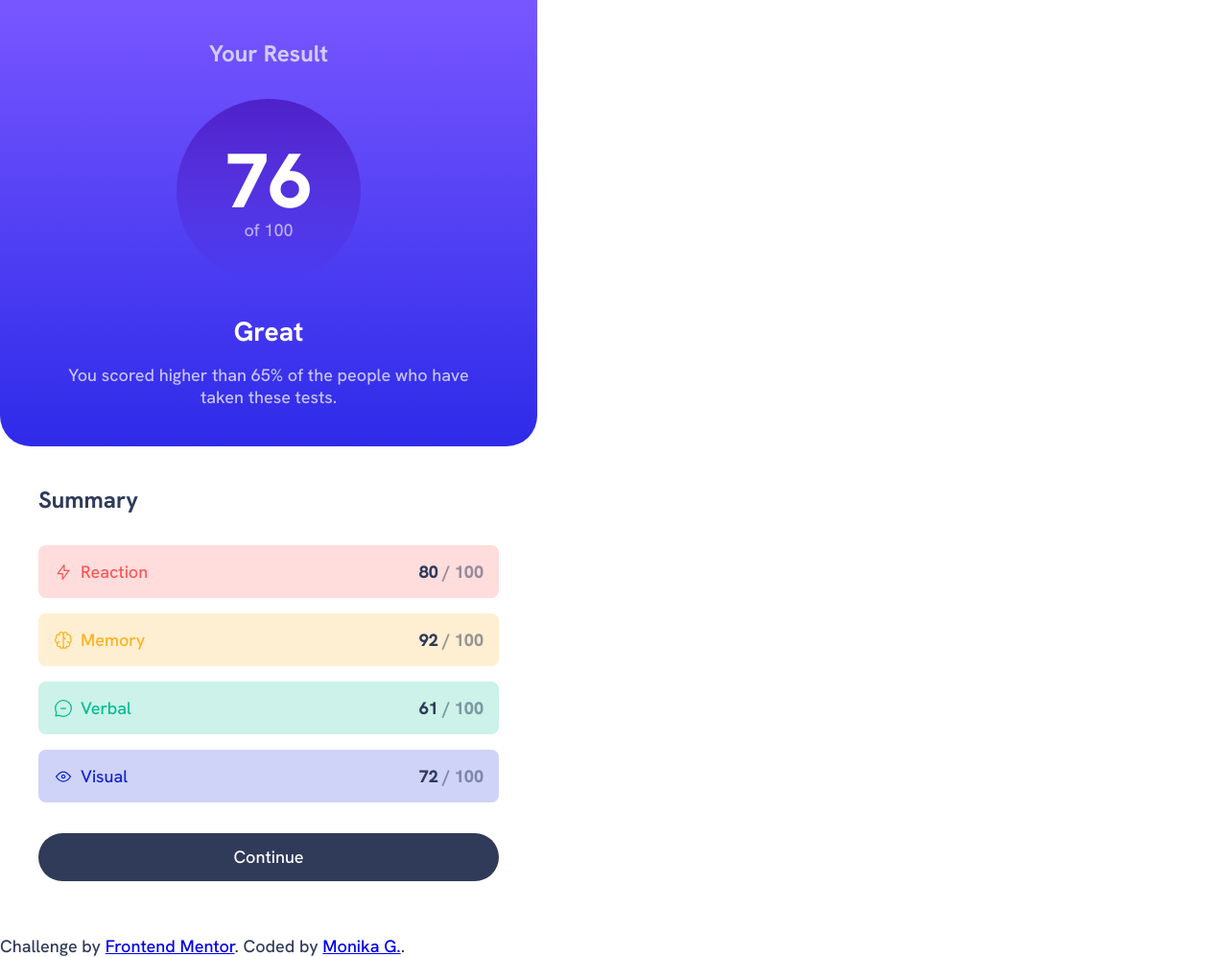
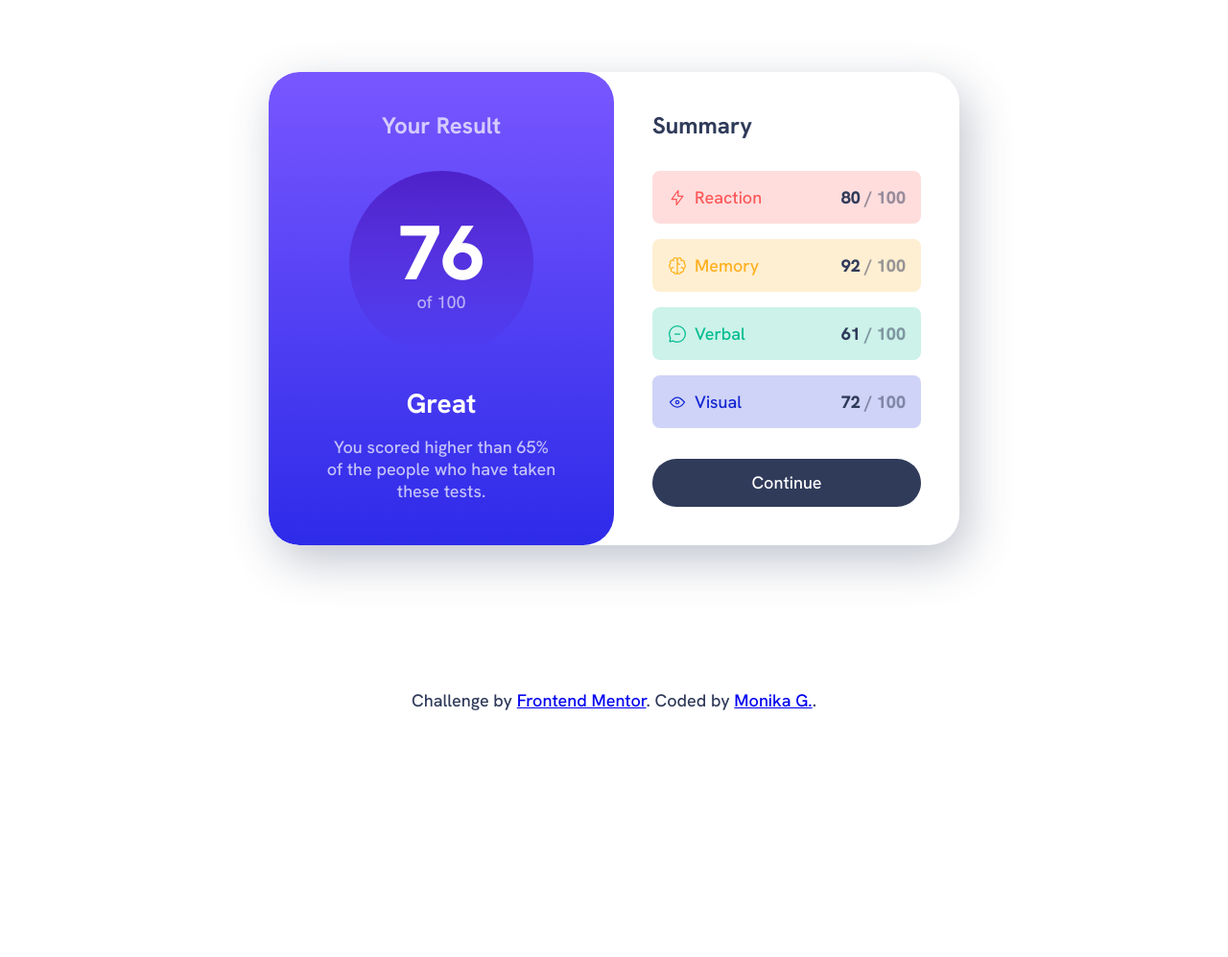
Before and after one commit to eMKa18/results-summary-component-main, a plain HTML site: page index.html in a window 1280 px wide. Shown: the whole page at 96% size. After the commit the page ends 800 px from the top, so only its background shows below. Drawn offline with Linux system fonts and the light colour scheme.

Commit message:
Desktop view finalized

```diff
--- a/styles.css
+++ b/styles.css
@@ -100,6 +100,7 @@ Use transparency to get the colour variations necessary to match the design. Hin
     --gradient-circle: linear-gradient(var(--clr-violet-blue), hsla(var(--base-persian-blue) / 0));
 
     --padding: 2.5rem;
+    --border-radius: 2rem;
 }
 
 *,
@@ -119,9 +120,27 @@ body {
     color: var(--clr-dark-grey-blue);
 }
 
+@media (min-width: 650px) { /* if width of window is 650px or bigger change layout */
+    body {
+        min-height: 100vh;
+        display: grid;
+        place-items: center;
+    }
+}
+
 .result-summary {
     display: grid;
-    max-width: 35rem;
+    max-width: 45rem;
+}
+
+@media (min-width: 650px) {
+    .result-summary {
+        margin: 1rem;
+        grid-template-columns: 1fr 1fr;
+        border-radius: var(--border-radius);
+        overflow: hidden;
+        box-shadow: .5rem 1rem 3rem hsl(var(--base-dark-gray-blue) / .3);
+    }
 }
 
 .results {
@@ -130,12 +149,17 @@ body {
 
     padding: var(--padding) calc(var(--padding) * 1.5); /* top/bottom, left/right */
     background: var(--gradient-primary);
-    --border-radius: 2rem;
     border-radius: 0 0 var(--border-radius) var(--border-radius);
 
     display: grid;
     align-content: start;
     gap: 2rem;
+}
+
+@media (min-width: 650px) {
+    .results {
+        border-radius: var(--border-radius);
+    }
 }
 
 .title {
```
